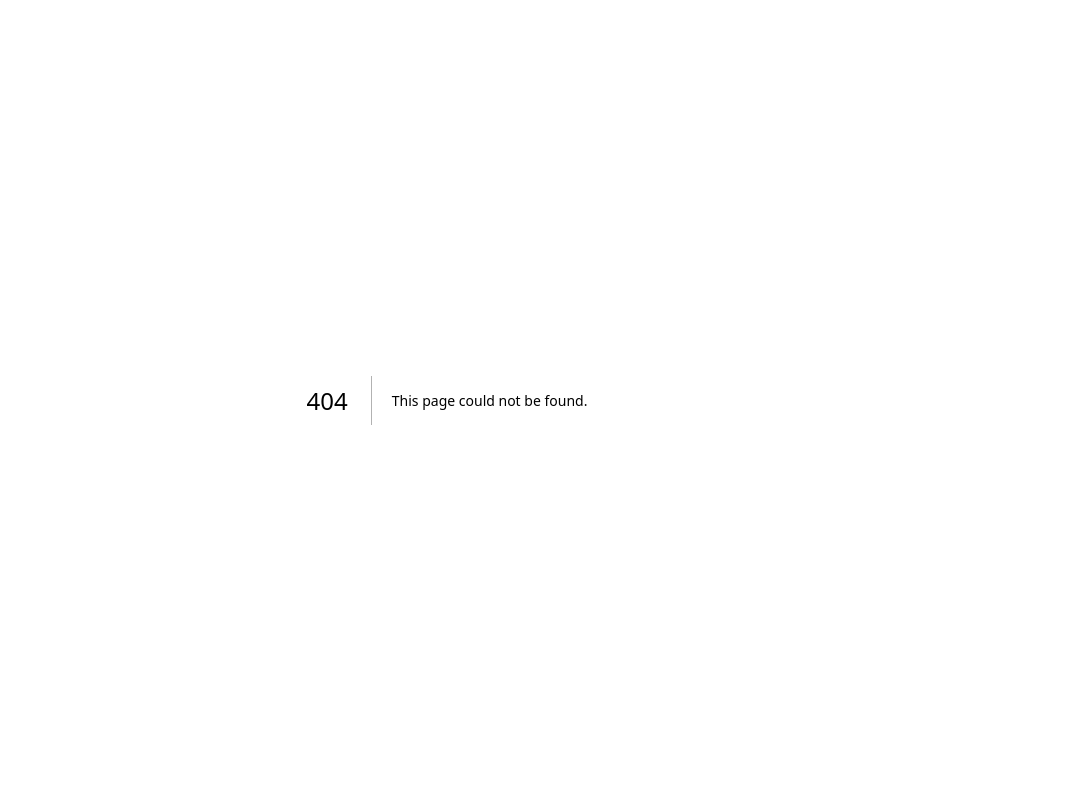
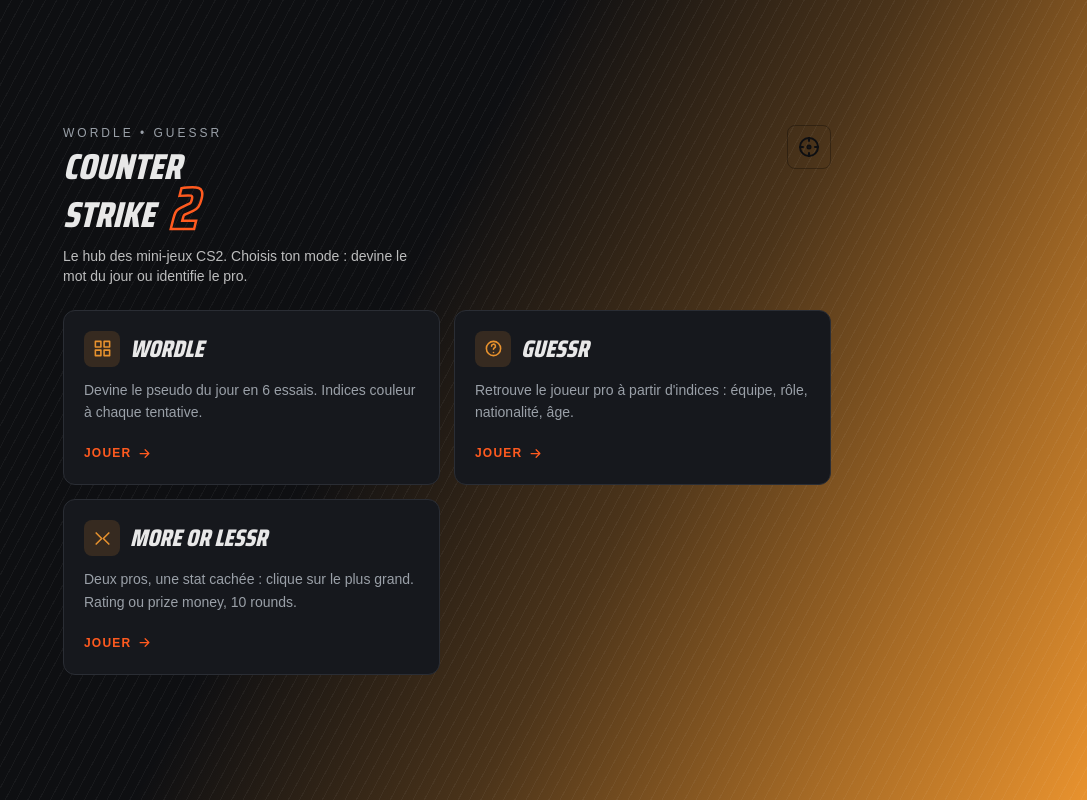
Before and after one commit to Marksu-u/cs-gamedle, a Next.js app: page / in a window 1280 px wide. Before the commit this address had no page. Shown: the whole page, without its empty margins (193-1280 px from the left). Built offline with nearby package versions, Linux system fonts and the light colour scheme.

Commit message:
Add home page mode selector

```diff
--- /dev/null
+++ b/app/page.tsx
@@ -0,0 +1,61 @@
+import GameModeCard from "@/components/GameModeCard";
+import { csModes } from "@/data/modes";
+
+export default function Home() {
+  return (
+    <main className="cs2-hero relative flex min-h-dvh flex-col justify-center overflow-hidden px-6 py-12 sm:px-10">
+      <div className="relative mx-auto w-full max-w-3xl">
+        <div className="flex items-start justify-between gap-4">
+          <div>
+            <p className="mb-2.5 text-xs tracking-[0.25em] text-[color:var(--muted)] uppercase">
+              Wordle&nbsp;•&nbsp;Guessr
+            </p>
+            <h1 className="cs2-display text-foreground text-4xl leading-[0.9] font-extrabold uppercase italic">
+              <span className="block">Counter</span>
+              <span className="flex items-end gap-3.5">
+                Strike
+                <span className="cs2-outline text-6xl leading-[0.8]">2</span>
+              </span>
+            </h1>
+          </div>
+          <span
+            aria-hidden="true"
+            className="flex h-11 w-11 shrink-0 items-center justify-center rounded-lg border border-black/30 text-[#0e0f12]"
+          >
+            <svg
+              width="24"
+              height="24"
+              viewBox="0 0 24 24"
+              fill="none"
+              stroke="currentColor"
+              strokeWidth="2"
+              strokeLinecap="round"
+              strokeLinejoin="round"
+            >
+              <circle cx="12" cy="12" r="9" />
+              <path d="M12 3v3M12 18v3M3 12h3M18 12h3" />
+              <circle cx="12" cy="12" r="1.5" />
+            </svg>
+          </span>
+        </div>
+
+        <p className="text-foreground/80 mt-3.5 max-w-[46ch] text-sm">
+          Le hub des mini-jeux CS2. Choisis ton mode : devine le mot du jour ou
+          identifie le pro.
+        </p>
+
+        <div className="mt-6 grid grid-cols-1 gap-3.5 sm:grid-cols-2">
+          {csModes.map((mode) => (
+            <GameModeCard
+              key={mode.id}
+              label={mode.label}
+              description={mode.description}
+              href={mode.href}
+              icon={mode.icon}
+            />
+          ))}
+        </div>
+      </div>
+    </main>
+  );
+}
--- /dev/null
+++ b/components/GameModeCard.tsx
@@ -0,0 +1,86 @@
+import Link from "next/link";
+
+type Props = {
+  label: string;
+  description: string;
+  href: string;
+  icon: "grid" | "guess" | "versus";
+};
+
+const icons: Record<Props["icon"], React.ReactNode> = {
+  grid: (
+    <>
+      <rect x="3" y="3" width="7" height="7" />
+      <rect x="14" y="3" width="7" height="7" />
+      <rect x="3" y="14" width="7" height="7" />
+      <rect x="14" y="14" width="7" height="7" />
+    </>
+  ),
+  guess: (
+    <>
+      <circle cx="12" cy="12" r="9" />
+      <path d="M9.5 9a2.5 2.5 0 1 1 3.5 2.3c-.8.4-1 1-1 1.7" />
+      <path d="M12 17h.01" />
+    </>
+  ),
+  versus: (
+    <>
+      <path d="M4 5l7 7-7 7" />
+      <path d="M20 5l-7 7 7 7" />
+    </>
+  ),
+};
+
+export default function GameModeCard({
+  label,
+  description,
+  href,
+  icon,
+}: Props) {
+  return (
+    <Link
+      href={href}
+      className="group block rounded-xl border border-[color:var(--border)] bg-[var(--surface)] p-5 transition hover:-translate-y-1 hover:border-[color:var(--accent)]"
+    >
+      <div className="mb-3 flex items-center gap-2.5">
+        <span className="flex h-9 w-9 items-center justify-center rounded-lg bg-[var(--accent-soft)] text-[color:var(--accent)]">
+          <svg
+            width="19"
+            height="19"
+            viewBox="0 0 24 24"
+            fill="none"
+            stroke="currentColor"
+            strokeWidth="2"
+            strokeLinecap="round"
+            strokeLinejoin="round"
+            aria-hidden="true"
+          >
+            {icons[icon]}
+          </svg>
+        </span>
+        <span className="cs2-display text-foreground text-2xl font-extrabold uppercase italic">
+          {label}
+        </span>
+      </div>
+      <p className="mb-4 text-sm leading-relaxed text-[color:var(--muted)]">
+        {description}
+      </p>
+      <span className="inline-flex items-center gap-1.5 text-xs font-semibold tracking-widest text-[color:var(--accent-hot)] uppercase">
+        Jouer
+        <svg
+          width="15"
+          height="15"
+          viewBox="0 0 24 24"
+          fill="none"
+          stroke="currentColor"
+          strokeWidth="2"
+          strokeLinecap="round"
+          strokeLinejoin="round"
+          aria-hidden="true"
+        >
+          <path d="M5 12h14M13 6l6 6-6 6" />
+        </svg>
+      </span>
+    </Link>
+  );
+}
--- /dev/null
+++ b/data/modes.ts
@@ -0,0 +1,35 @@
+export type CsMode = {
+  id: string;
+  label: string;
+  description: string;
+  href: string;
+  icon: "grid" | "guess" | "versus";
+};
+
+// Temporaire BDD / Call API
+export const csModes: CsMode[] = [
+  {
+    id: "wordle",
+    label: "Wordle",
+    description:
+      "Devine le pseudo du jour en 6 essais. Indices couleur à chaque tentative.",
+    href: "/wordle",
+    icon: "grid",
+  },
+  {
+    id: "guessr",
+    label: "Guessr",
+    description:
+      "Retrouve le joueur pro à partir d'indices : équipe, rôle, nationalité, âge.",
+    href: "/guessr",
+    icon: "guess",
+  },
+  {
+    id: "more-or-lessr",
+    label: "More or Lessr",
+    description:
+      "Deux pros, une stat cachée : clique sur le plus grand. Rating ou prize money, 10 rounds.",
+    href: "/more-or-lessr",
+    icon: "versus",
+  },
+];
```
